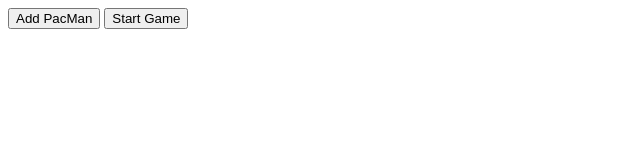
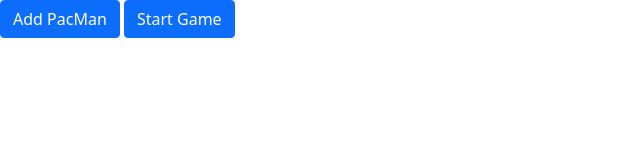
Before and after one commit to SimonCapriles/PacMen-Exercise, a plain HTML site: page index.html in a window 1280 px wide. Shown: the whole page, without its empty margins (0-640 px from the left). Drawn offline with nearby package versions, Linux system fonts and the light colour scheme.

Commit message:
Improved apps

```diff
--- a/index.html
+++ b/index.html
@@ -4,12 +4,12 @@
         <meta charset="UTF-8">
         <title>PacMen</title>
         <script src="./pacmen.js"></script>
+        <link href="https://cdn.jsdelivr.net/npm/bootstrap@5.0.1/dist/css/bootstrap.min.css" rel="stylesheet" integrity="sha384-+0n0xVW2eSR5OomGNYDnhzAbDsOXxcvSN1TPprVMTNDbiYZCxYbOOl7+AMvyTG2x" crossorigin="anonymous">
     </head>
     <body>
         <div id='game'>
-            <button onclick='makeOne()' width='200' height='30'>Add PacMan</button>
-            <button onclick='update()' width='200' height='30'>Start Game</button>
-
+            <button type="button" class="btn btn-primary" onclick='makeOne()' width='200' height='30'>Add PacMan</button>
+            <button type="button" class="btn btn-primary" onclick='update()' width='200' height='30'>Start Game</button>
         </div>
     </body>
 </html>
```
